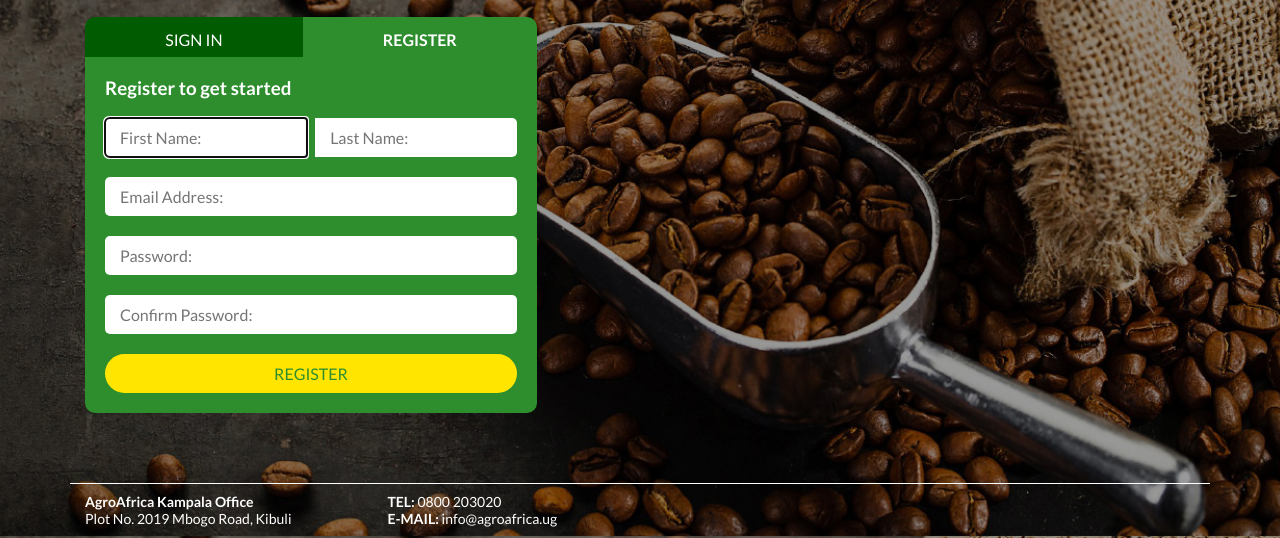
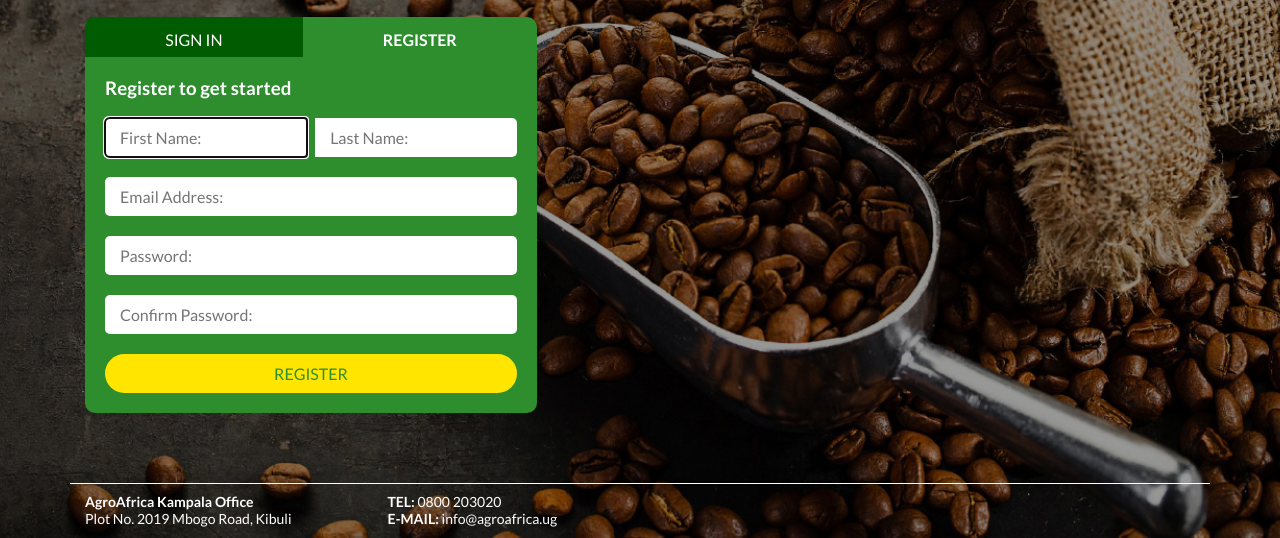
Before and after one commit to mhyabbas/agroafrica, a plain HTML site: page index.html in a window 1280 px wide. Shown: the part 264-802 px from the top of the page. Drawn offline with Linux system fonts and the light colour scheme.

Commit message:
Update homepage.css

```diff
--- a/css/homepage.css
+++ b/css/homepage.css
@@ -1,7 +1,7 @@
 /*Typography*/
 
 body.home-page {
-	background: url(../assets/bg.jpg) no-repeat center center fixed;
+	background: url(../assets/bg.jpg) no-repeat center center;
 	-webkit-background-size: cover;
 	-moz-background-size: cover;
 	-o-background-size: cover;
```
